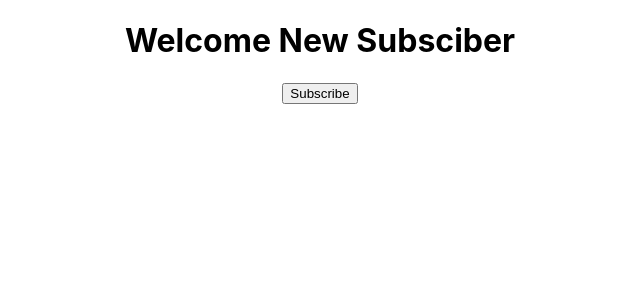
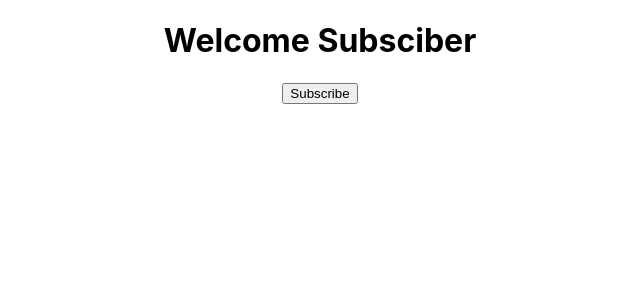
Before and after one commit to Sanskar-Choubey/hello-world, a React (Create React App) app: page / in a window 1280 px wide. Shown: the top 300 px of the page, without its empty margins (320-960 px from the left). Built offline with nearby package versions, Linux system fonts and the light colour scheme.

Commit message:
done with State

```diff
--- a/src/components/state.js
+++ b/src/components/state.js
@@ -1,25 +1,26 @@
-import React, { Component } from 'react';
+import React,{ Component } from 'react';
 
-class State extends Component {
+class State extends Component{
     constructor(){
         super()
         this.state = {
-            message : "Welcome New Subsciber"
+            message : 'Welcome Subsciber'
         }
     }
 
-    messageHandler(){
-        this.setState({
-            message : 'Thank you for subscribing'
-        })
+   messageHandler(){
+       this.setState({
+           message:'Thank you for subscribing'
+       })
     }
+
     render(){
-        return(
+        return (
             <div>
                 <h1>{this.state.message}</h1>
-                <button onClick={() => this.messageHandler()}>Subscribe</button>
+                <button onClick= {() => this.messageHandler()}>Subscribe</button>
             </div>
-        );
+        )
     }
 }
 
```
Also changed, not shown: 1 other file (tests, documents, lock files or other folders).
